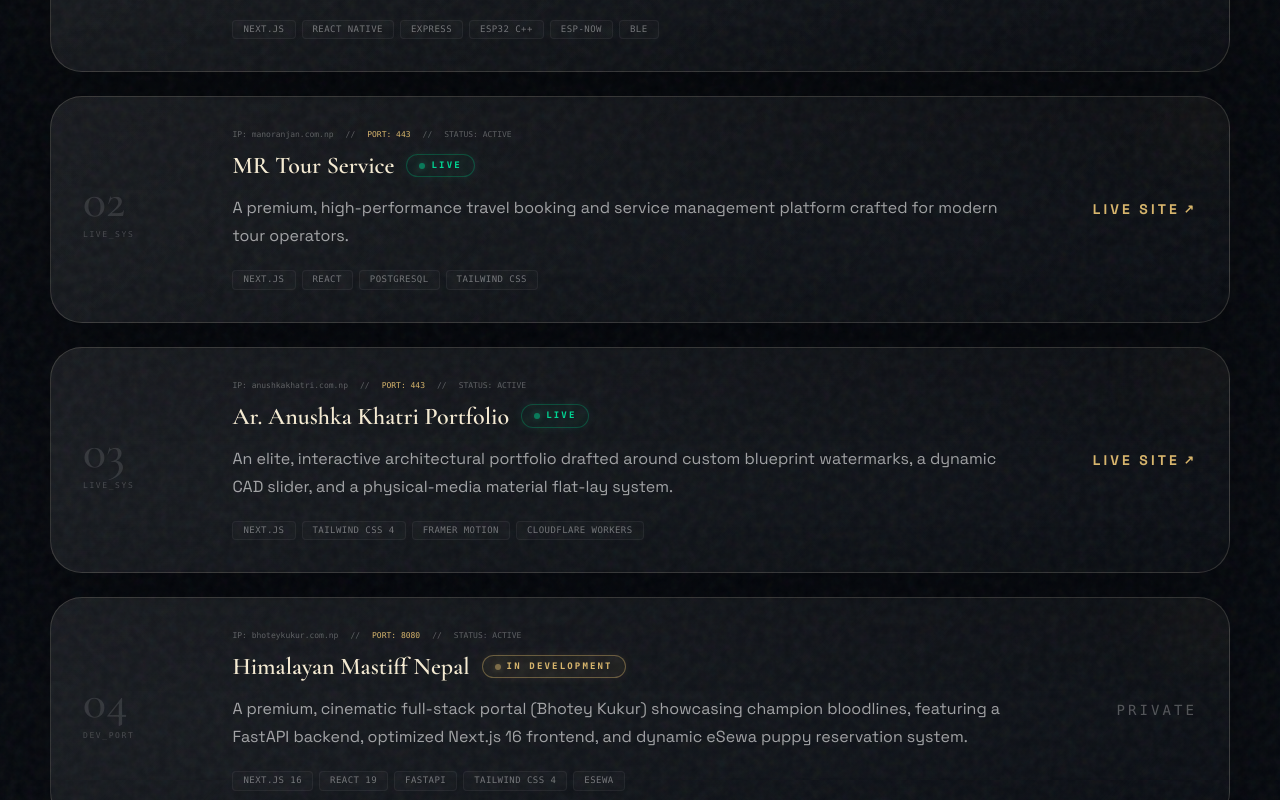
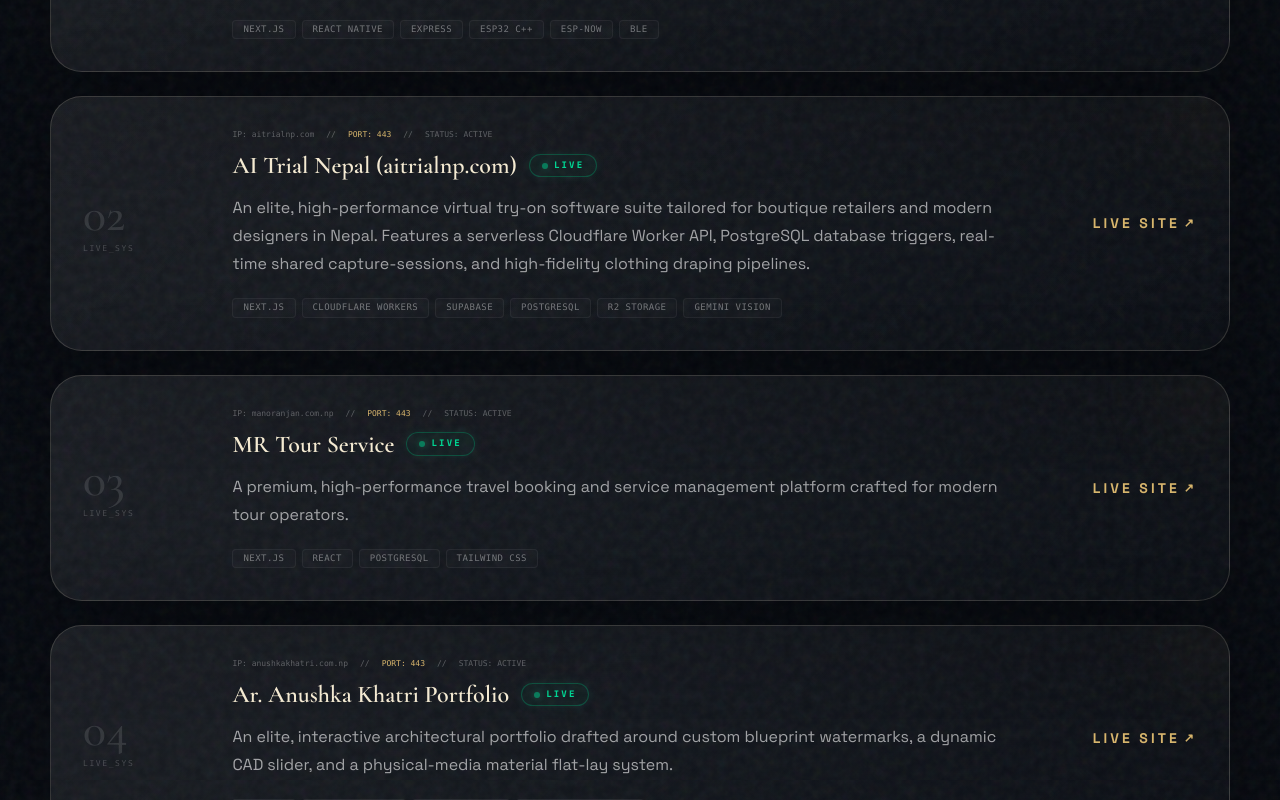
Before and after one commit to arthurrgg8-lgtm/lazzy-badger-portfolio, a Next.js app: page / in a window 1280 px wide. Shown: the part 3060-3860 px from the top of the page. Built offline with nearby package versions, Linux system fonts and the light colour scheme.

Commit message:
feat: add AI Trial Nepal project card and link

```diff
--- a/src/app/page.tsx
+++ b/src/app/page.tsx
@@ -19,6 +19,7 @@
 
 const projectDiagnostics: Record<string, { host: string; port: number; class: string }> = {
   "Prahari-Link (प्रहरी-Link)": { host: "127.0.0.1", port: 3001, class: "LORA_MESH" },
+  "AI Trial Nepal (aitrialnp.com)": { host: "aitrialnp.com", port: 443, class: "LIVE_SYS" },
   "MR Tour Service": { host: "manoranjan.com.np", port: 443, class: "LIVE_SYS" },
   "Ar. Anushka Khatri Portfolio": { host: "anushkakhatri.com.np", port: 443, class: "LIVE_SYS" },
   "Himalayan Mastiff Nepal": { host: "bhoteykukur.com.np", port: 8080, class: "DEV_PORT" },
--- a/src/data/profile.json
+++ b/src/data/profile.json
@@ -106,6 +106,14 @@
       "url": "https://github.com/arthurrgg8-lgtm/HACKATHON-prahari-link-TEAM-SB",
       "highlighted": true,
       "stack": ["Next.js", "React Native", "Express", "ESP32 C++", "ESP-NOW", "BLE"]
+    },
+    {
+      "name": "AI Trial Nepal (aitrialnp.com)",
+      "description": "An elite, high-performance virtual try-on software suite tailored for boutique retailers and modern designers in Nepal. Features a serverless Cloudflare Worker API, PostgreSQL database triggers, real-time shared capture-sessions, and high-fidelity clothing draping pipelines.",
+      "status": "Live",
+      "url": "https://aitrialnp.com",
+      "highlighted": true,
+      "stack": ["Next.js", "Cloudflare Workers", "Supabase", "PostgreSQL", "R2 Storage", "Gemini Vision"]
     },
     {
       "name": "MR Tour Service",
```
